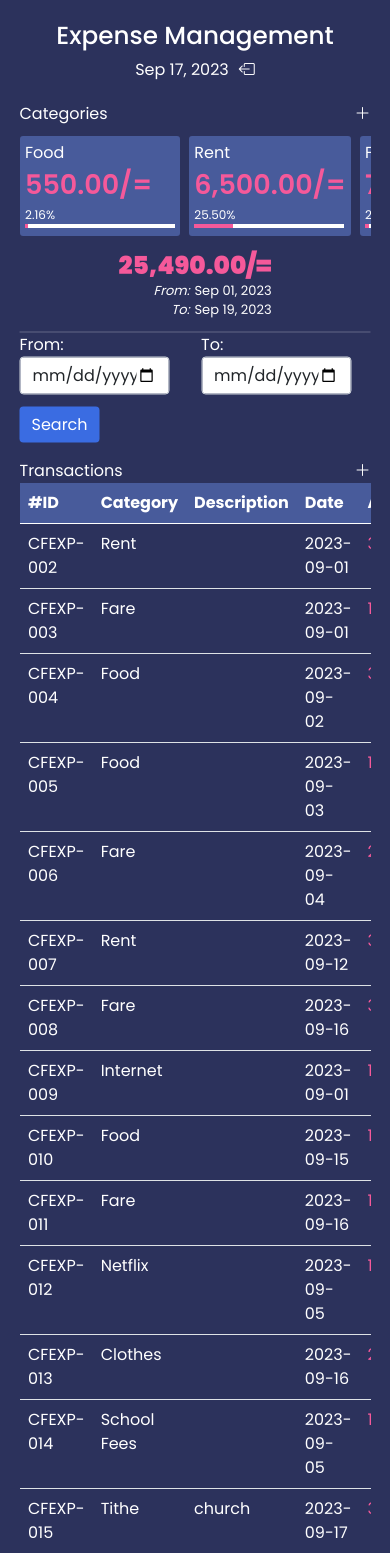
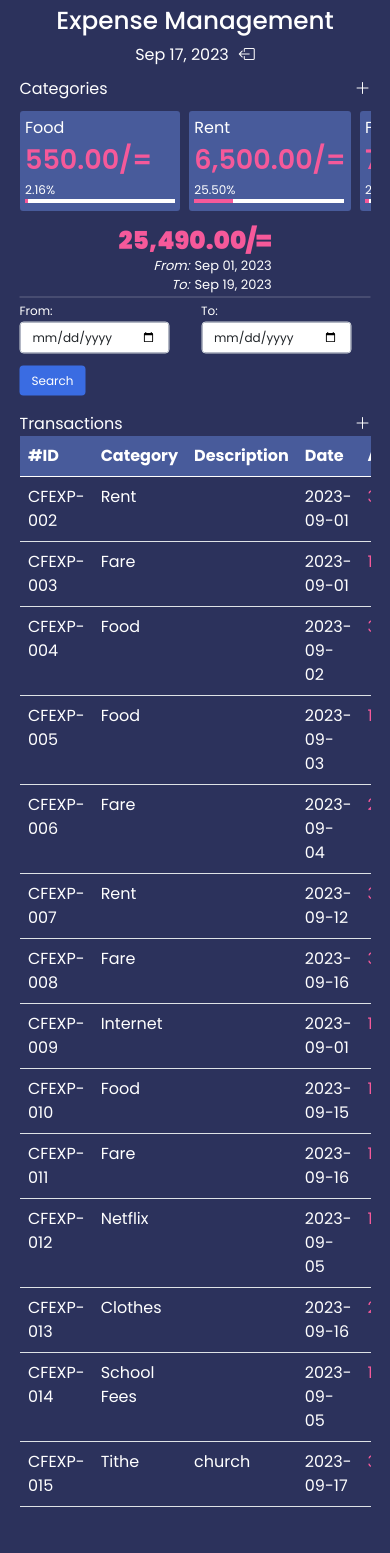
Before and after one commit to sundayirvine-code/cashFlow, a Flask app: page /expense in a window 390 px wide. Shown: the top 1553 px of the page. After the commit the page ends 1507 px from the top, so only its background shows below. Run offline with Flask 3, Linux system fonts and the light colour scheme; a user stored in the database is signed in; data comes from the database, SQL or seed files in the repository; data that the repository does not hold is empty; some libraries are stand-ins or nearby versions; some web fonts are replaced.

Commit message:
reduced the font size of the date search inputs

```diff
--- a/static/styles/expense.css
+++ b/static/styles/expense.css
@@ -7,7 +7,6 @@
     height: 100vh;
     max-width: 100vw;
     box-sizing: border-box;
-    overflow: hidden;
 }
 
 @media (min-width: 0px) {
@@ -93,6 +92,14 @@
 
 .from, .to{
     flex: 1 0 100px;
+}
+
+.from label, .to label, #dateRangePickerFrom, #dateRangePickerTo, #searchButton{
+    font-size: 12px !important;
+}
+
+#dateRangePickerFrom, #dateRangePickerTo{
+    width: 100%;
 }
 
 #btn{
@@ -259,12 +266,6 @@
     width: 400px;
 }
 
-@media (max-width: 450px) {
-    #categoryForm{
-        width: 90vw;
-    }
-}
-
 @media (max-width: 992px) {
     #transactionForm, #modal-edit, #modal-delete{
         width: 80vw;
@@ -322,6 +323,18 @@
 
 }
 
+@media (max-width: 450px) {
+    #categoryForm{
+        width: 90vw;
+    }
+    #body .container{
+        margin-top: 5px;
+    }
+    #categories_summary_box{
+        margin: 10px 0;
+    }
+}
+
 @media (max-width: 375px){
 #body .container {
     max-width: 99% !important;
```
Also changed, not shown: static/styles/income.css (+8 -0 lines).
